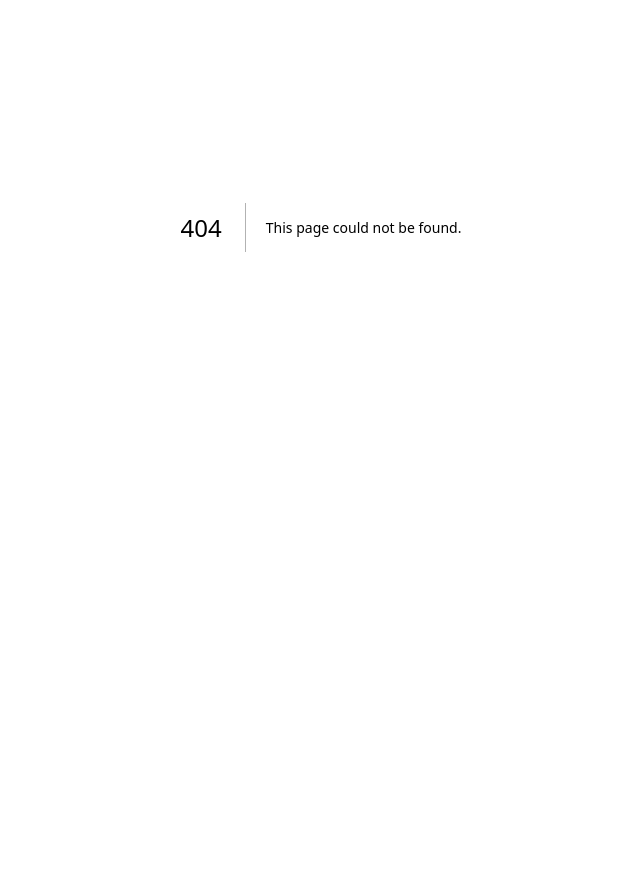
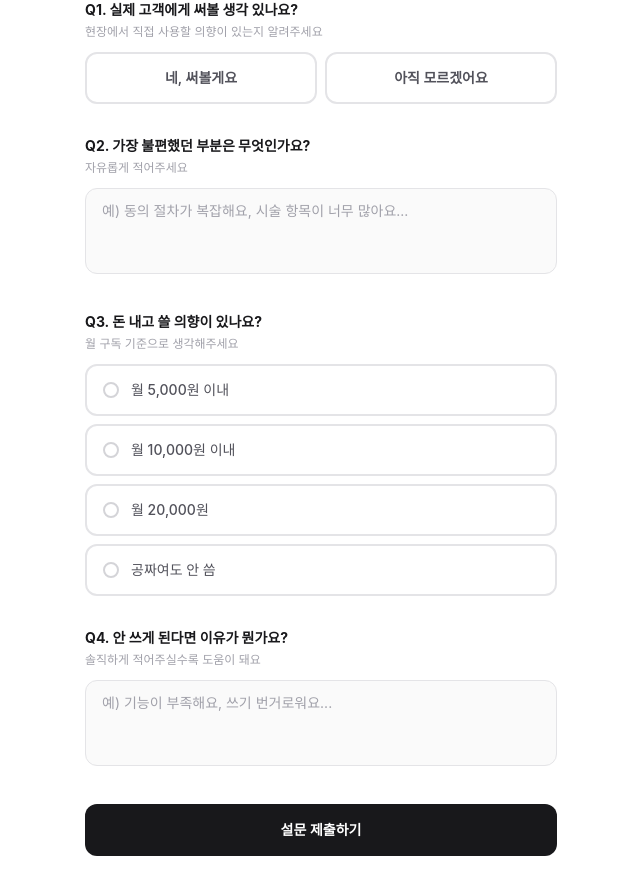
Before and after one commit to hairlog/hairlog-beta, a Next.js app: page /survey in a window 1280 px wide. Before the commit this address had no page. Shown: the part 173-1068 px from the top of the page, without its empty margins (319-959 px from the left). Before the commit the page ends 800 px from the top, so only its background shows below. Built offline with nearby package versions, Linux system fonts and the light colour scheme; sample sign-in values are in the browser's storage.

Commit message:
Create survey.tsx

```diff
--- /dev/null
+++ b/pages/survey.tsx
@@ -0,0 +1,128 @@
+import { useState, useEffect } from 'react'
+import { useRouter } from 'next/router'
+import { getSession } from '../lib/auth'
+import { CheckCircle } from 'lucide-react'
+
+export default function Survey() {
+  const router = useRouter()
+  const [session, setSession] = useState<any>(null)
+  const [willUse, setWillUse] = useState<boolean|null>(null)
+  const [painPoint, setPainPoint] = useState('')
+  const [price, setPrice] = useState('')
+  const [churnReason, setChurnReason] = useState('')
+  const [submitting, setSubmitting] = useState(false)
+  const [done, setDone] = useState(false)
+
+  useEffect(() => {
+    const s = getSession()
+    if (!s) { router.replace('/'); return }
+    setSession(s)
+  }, [])
+
+  async function handleSubmit() {
+    if (willUse === null) { alert('실제 사용 의향을 선택해주세요'); return }
+    if (!price) { alert('가격 의향을 선택해주세요'); return }
+    setSubmitting(true)
+    const res = await fetch('/api/survey/submit', {
+      method: 'POST', headers: { 'Content-Type': 'application/json' },
+      body: JSON.stringify({
+        designer_id: session.designer_id,
+        will_use: willUse,
+        pain_point: painPoint,
+        price_willingness: price,
+        churn_reason: churnReason,
+      })
+    })
+    setSubmitting(false)
+    if (res.ok) setDone(true)
+    else alert('제출 실패. 다시 시도해주세요.')
+  }
+
+  if (done) return (
+    <div className="min-h-screen bg-white flex flex-col items-center justify-center px-6 text-center">
+      <CheckCircle size={40} className="text-emerald-500 mb-4" />
+      <h2 className="text-xl font-bold text-zinc-900 tracking-tight mb-2">감사합니다!</h2>
+      <p className="text-sm text-zinc-500 leading-relaxed mb-6">소중한 피드백이 헤어로그 발전에<br/>큰 도움이 됩니다.</p>
+      <button onClick={() => router.push('/dashboard')} className="px-6 py-3 bg-zinc-900 text-white text-sm font-semibold rounded-xl">
+        대시보드로 돌아가기
+      </button>
+    </div>
+  )
+
+  if (!session) return null
+
+  return (
+    <div className="min-h-screen bg-white pb-12">
+      <div className="bg-white px-5 pt-14 pb-5 border-b border-zinc-100">
+        <p className="text-xs font-semibold text-[#B37346] tracking-wider uppercase mb-2">BETA FEEDBACK</p>
+        <h2 className="text-xl font-bold tracking-tight text-zinc-900">베타 피드백 설문</h2>
+        <p className="text-xs text-zinc-400 mt-1">솔직한 의견이 큰 도움이 돼요 (1분 소요)</p>
+      </div>
+
+      <div className="max-w-lg mx-auto px-5 py-6 space-y-8">
+
+        {/* Q1 */}
+        <div>
+          <p className="text-sm font-bold text-zinc-900 mb-1">Q1. 실제 고객에게 써볼 생각 있나요?</p>
+          <p className="text-xs text-zinc-400 mb-3">현장에서 직접 사용할 의향이 있는지 알려주세요</p>
+          <div className="grid grid-cols-2 gap-2">
+            {[{v:true,l:'네, 써볼게요'},{v:false,l:'아직 모르겠어요'}].map(({v,l}) => (
+              <button key={String(v)} onClick={() => setWillUse(v)}
+                className={'py-3.5 rounded-xl text-sm font-semibold border-2 transition ' +
+                  (willUse===v ? 'bg-zinc-900 text-white border-zinc-900' : 'bg-white text-zinc-600 border-zinc-200 hover:border-zinc-400')}>
+                {l}
+              </button>
+            ))}
+          </div>
+        </div>
+
+        {/* Q2 */}
+        <div>
+          <p className="text-sm font-bold text-zinc-900 mb-1">Q2. 가장 불편했던 부분은 무엇인가요?</p>
+          <p className="text-xs text-zinc-400 mb-3">자유롭게 적어주세요</p>
+          <textarea value={painPoint} onChange={e=>setPainPoint(e.target.value)} rows={3}
+            className="w-full border border-zinc-200 rounded-xl px-4 py-3 text-sm outline-none focus:border-zinc-400 resize-none bg-zinc-50 placeholder:text-zinc-400"
+            placeholder="예) 동의 절차가 복잡해요, 시술 항목이 너무 많아요..." />
+        </div>
+
+        {/* Q3 */}
+        <div>
+          <p className="text-sm font-bold text-zinc-900 mb-1">Q3. 돈 내고 쓸 의향이 있나요?</p>
+          <p className="text-xs text-zinc-400 mb-3">월 구독 기준으로 생각해주세요</p>
+          <div className="space-y-2">
+            {[
+              { v:'5000', l:'월 5,000원 이내' },
+              { v:'10000', l:'월 10,000원 이내' },
+              { v:'20000', l:'월 20,000원' },
+              { v:'free', l:'공짜여도 안 씀' },
+            ].map(({v,l}) => (
+              <button key={v} onClick={() => setPrice(v)}
+                className={'w-full flex items-center gap-3 px-4 py-3.5 rounded-xl border-2 text-left transition ' +
+                  (price===v ? 'border-zinc-900 bg-zinc-50' : 'border-zinc-200 bg-white hover:border-zinc-300')}>
+                <div className={'w-4 h-4 rounded-full border-2 flex items-center justify-center flex-shrink-0 ' +
+                  (price===v ? 'border-zinc-900 bg-zinc-900' : 'border-zinc-300')}>
+                  {price===v && <div className="w-1.5 h-1.5 bg-white rounded-full" />}
+                </div>
+                <span className={'text-sm font-medium ' + (price===v ? 'text-zinc-900' : 'text-zinc-600')}>{l}</span>
+              </button>
+            ))}
+          </div>
+        </div>
+
+        {/* Q4 */}
+        <div>
+          <p className="text-sm font-bold text-zinc-900 mb-1">Q4. 안 쓰게 된다면 이유가 뭔가요?</p>
+          <p className="text-xs text-zinc-400 mb-3">솔직하게 적어주실수록 도움이 돼요</p>
+          <textarea value={churnReason} onChange={e=>setChurnReason(e.target.value)} rows={3}
+            className="w-full border border-zinc-200 rounded-xl px-4 py-3 text-sm outline-none focus:border-zinc-400 resize-none bg-zinc-50 placeholder:text-zinc-400"
+            placeholder="예) 기능이 부족해요, 쓰기 번거로워요..." />
+        </div>
+
+        <button onClick={handleSubmit} disabled={submitting}
+          className="w-full py-4 bg-zinc-900 text-white text-sm font-semibold rounded-xl hover:bg-zinc-800 active:scale-[0.99] transition disabled:opacity-40">
+          {submitting ? '제출 중...' : '설문 제출하기'}
+        </button>
+      </div>
+    </div>
+  )
+}
```
